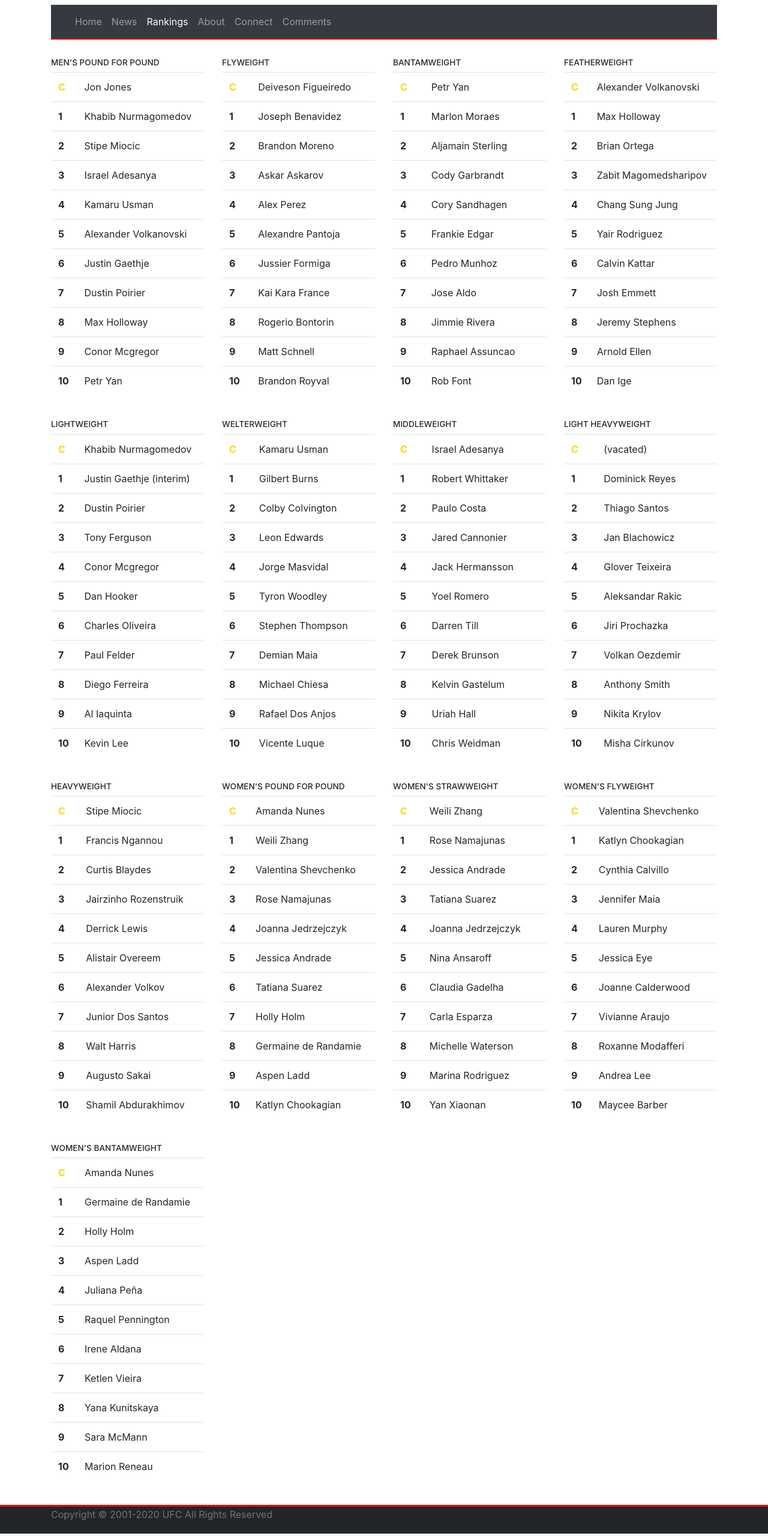
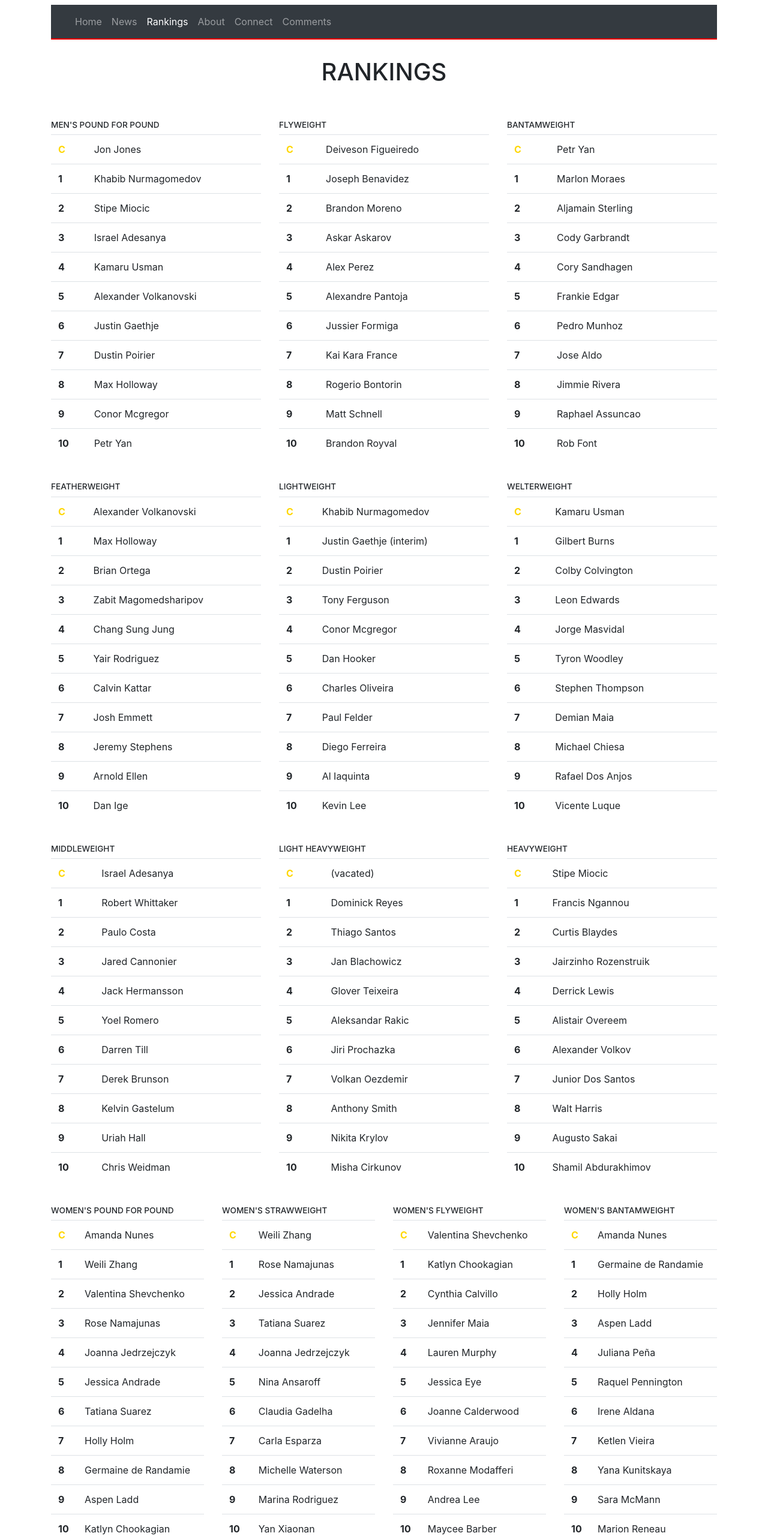
Before and after one commit to 127511/BOOTSTRAP-C3, a plain HTML site: page Test-3/rankings.html in a window 1280 px wide. Shown: the top 2561 px of the page at 60% size. Drawn offline with nearby package versions, Linux system fonts and the light colour scheme.

Commit message:
Changed layout of rankings

```diff
--- a/Test-3/rankings.html
+++ b/Test-3/rankings.html
@@ -40,6 +40,14 @@
         </nav>
     </div>
     <br><br><br><br>
+    <div class="container">
+      <div class="row">
+        <div class="col">
+          <h1 class="text-center">RANKINGS</h1>
+        </div>
+      </div>
+    </div>
+    <br><br>
     <div class="container">
       <div class="row">
         <div class="col">
@@ -195,6 +203,9 @@
             </tbody>
           </table>
         </div>
+      </div>
+      <br>
+      <div class="row">
         <div class="col">
           <h1  style="font-size: .85rem;">FEATHERWEIGHT</h1>
           <table class="table table-hover">
@@ -246,9 +257,6 @@
             </tbody>
           </table>
         </div>
-      </div>
-      <br>
-      <div class="row">
         <div class="col">
           <h1  style="font-size: .85rem;">LIGHTWEIGHT</h1>
           <table class="table table-hover">
@@ -351,6 +359,10 @@
             </tbody>
           </table>
         </div>
+
+      </div>
+      <br>
+      <div class="row">
         <div class="col">
           <h1  style="font-size: .85rem;">MIDDLEWEIGHT</h1>
           <table class="table table-hover">
@@ -453,9 +465,6 @@
             </tbody>
           </table>
         </div>
-      </div>
-      <br>
-      <div class="row">
         <div class="col">
           <h1  style="font-size: .85rem;">HEAVYWEIGHT</h1>
           <table class="table table-hover">
@@ -507,6 +516,10 @@
             </tbody>
           </table>
         </div>
+
+      </div>
+      <br>
+      <div class="row">
         <div class="col">
           <h1  style="font-size: .85rem;">WOMEN'S POUND FOR POUND</h1>
           <table class="table table-hover">
@@ -660,10 +673,6 @@
             </tbody>
           </table>
         </div>
-      </div>
-      <br>
-
-      <div class="row">
         <div class="col">
           <h1  style="font-size: .85rem;">WOMEN'S BANTAMWEIGHT</h1>
           <table class="table table-hover">
@@ -715,10 +724,8 @@
             </tbody>
           </table>
         </div>
-        <div class="col"></div>
-        <div class="col"></div>
-        <div class="col"></div>
       </div>
+      <br>
   </div>
 
     <br><br><br>
```
